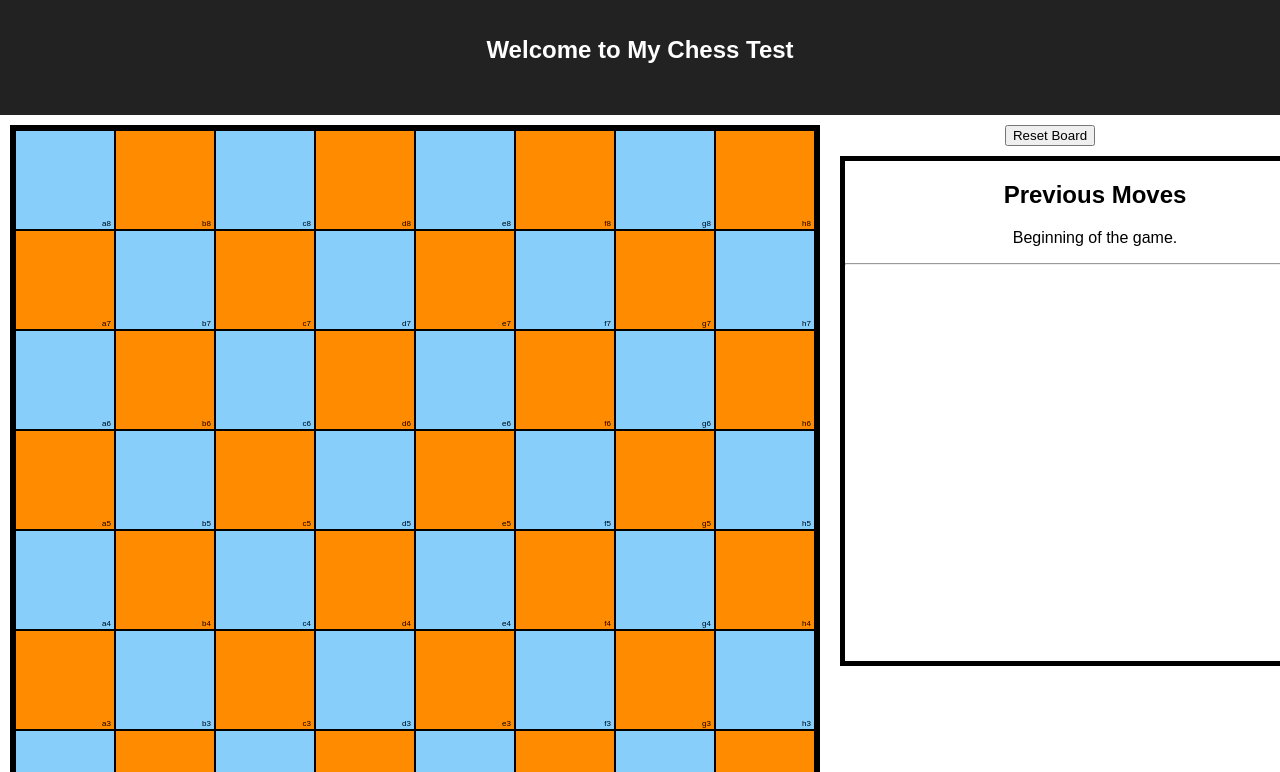
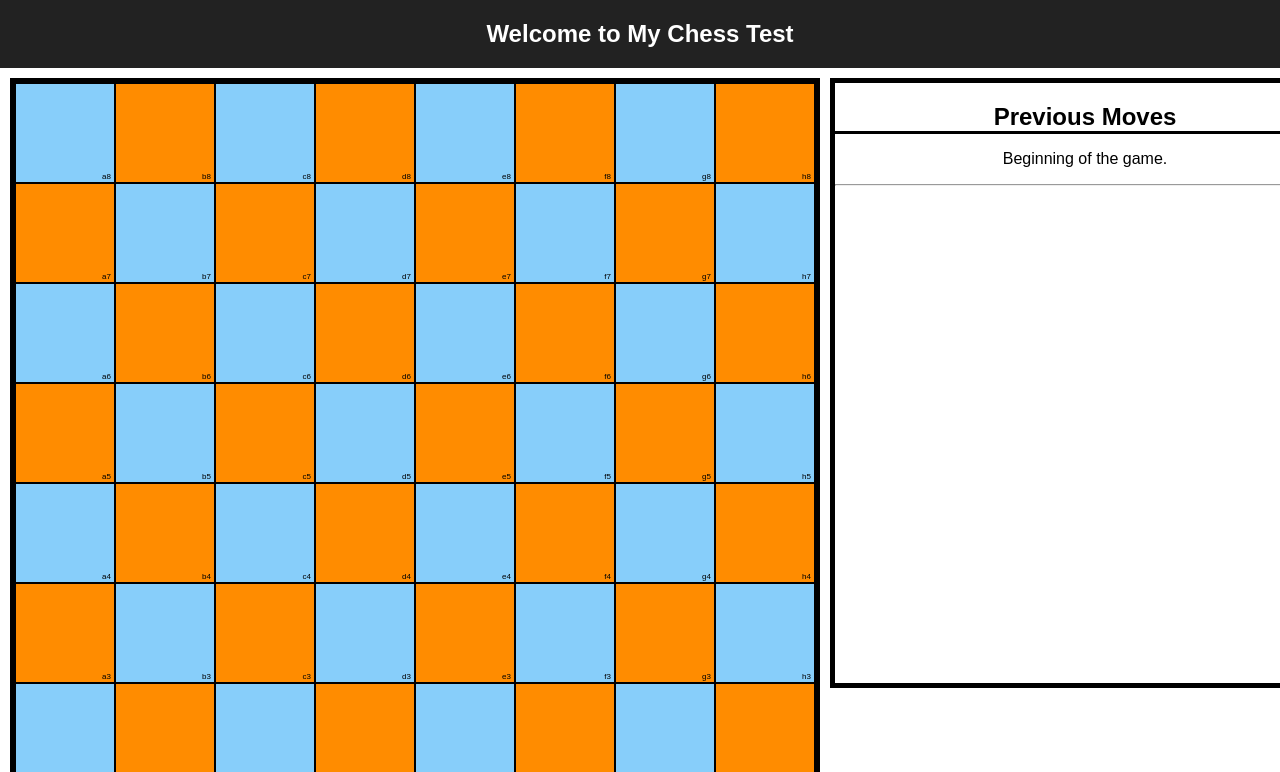
Before and after one commit to bigrocketgames/chess-test, a React (Create React App) app: page / in a window 1280 px wide. Shown: the top 772 px of the page. Built offline with nearby package versions, Linux system fonts and the light colour scheme.

Commit message:
chore: Updating styles for history section, game section, and app header.

```diff
--- a/src/App.css
+++ b/src/App.css
@@ -4,20 +4,36 @@
 
 .App-header {
   background-color: #222;
-  height: 75px;
+  height: 28px;
   padding: 20px;
   color: white;
 }
 
 .App-title {
   font-size: 1.5em;
+  margin: 0;
 }
 
 .left {
   margin: 10px 0 0 10px;
+  text-align: left;
 }
 
 /* Board */
+.board-container {
+  float: left;
+  margin-bottom: 20px;
+  height: 850px;
+  width: 800px;
+}
+
+.reset-btn {
+  margin-top: 10px;
+  font-size: 1.5em;
+  border-radius: 3px;
+  background-color: lightskyblue;
+}
+
 .board {
   float: left;
   width: 800px;
@@ -110,8 +126,19 @@ p.spaceName {
 /* History section */
 .history {
   width: 500px;
-  height: 500px;
+  height: 600px;
   border: 5px black solid;
+}
+
+.history-title {
+  border-bottom: 3px black solid;
+  margin-bottom: 0px;
+}
+
+.movesContainer {
+  height: 549px;
+  width: 500px;
+  overflow: scroll;
 }
 
 
```
